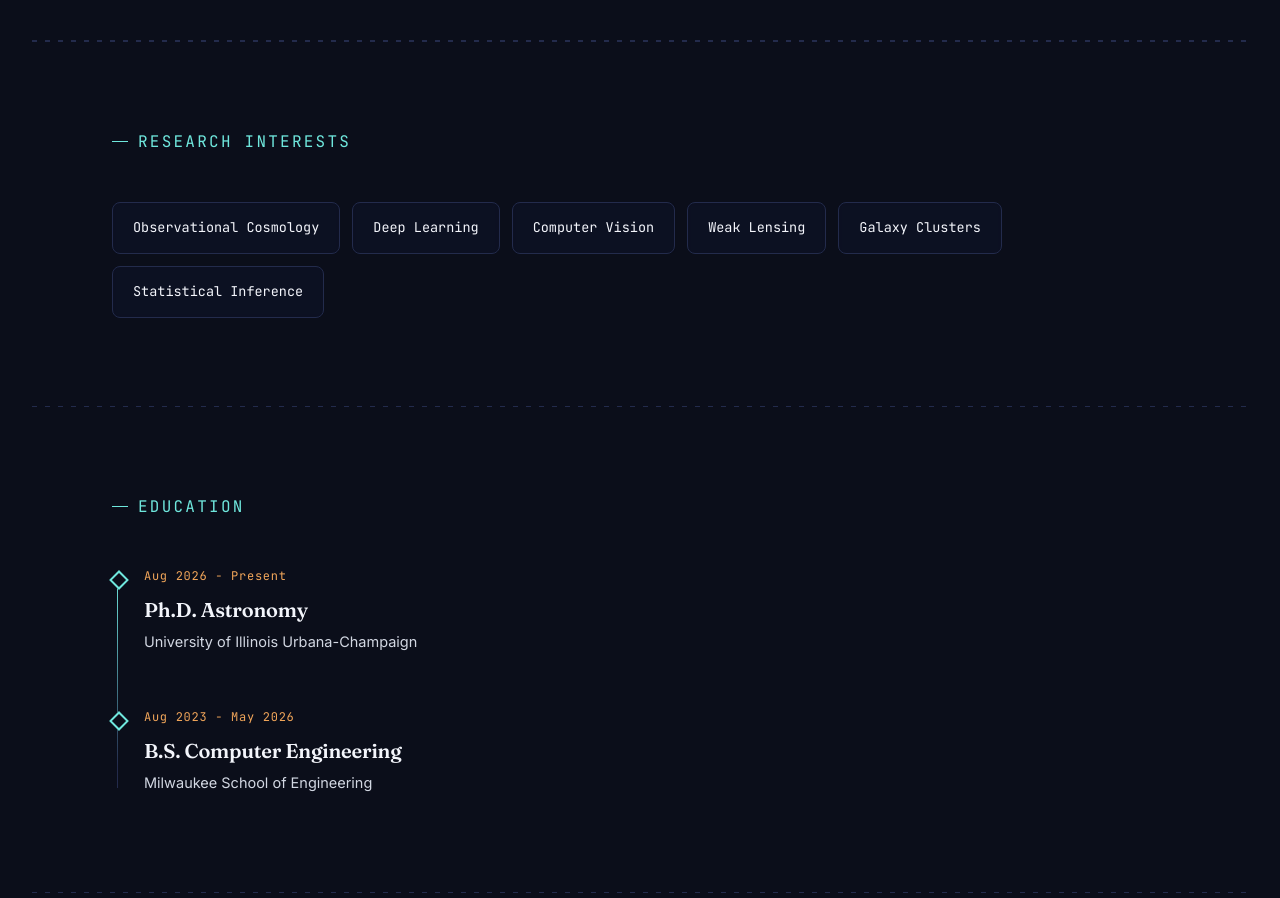
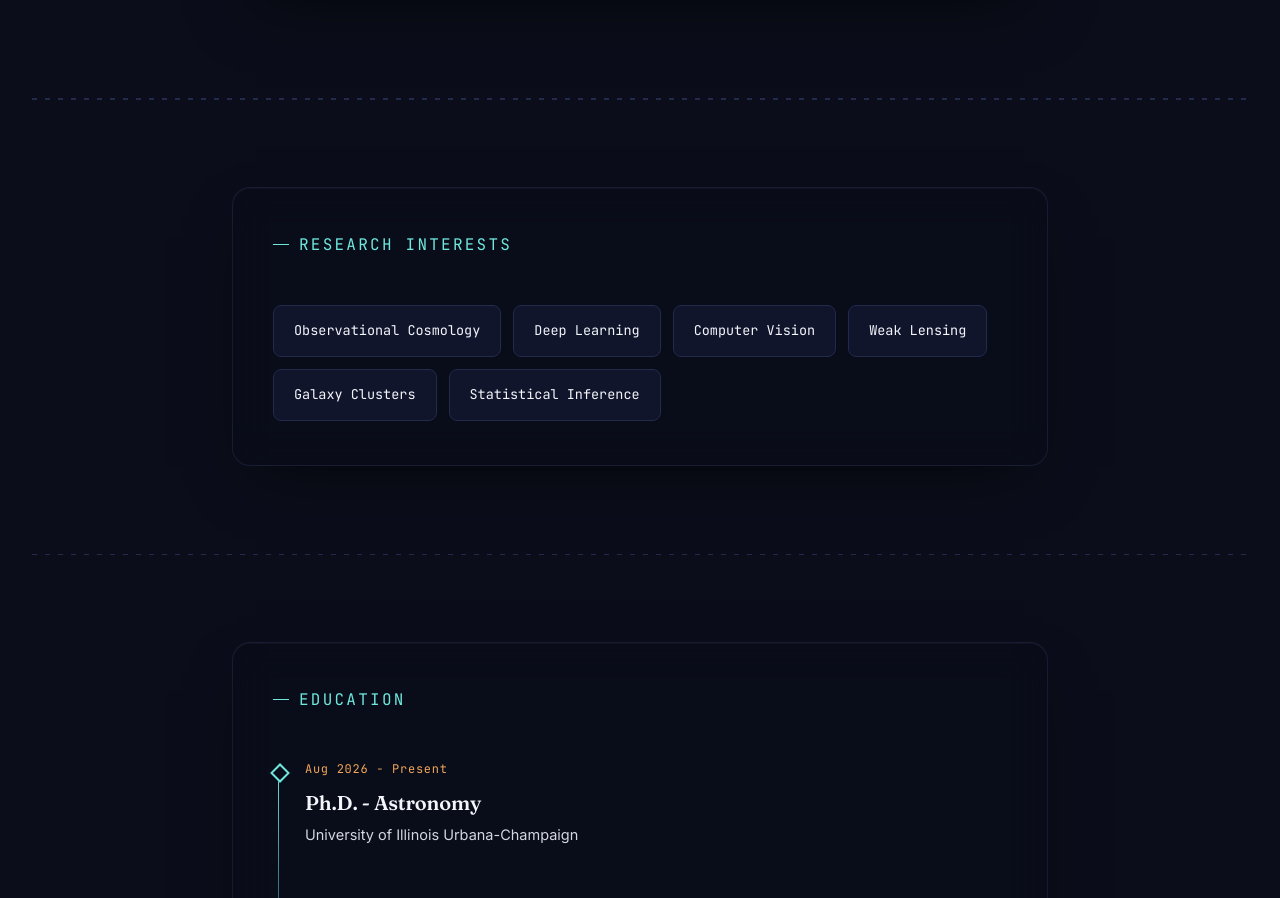
Before and after one commit to holdentruman/holdentruman.github.io, a plain HTML site: page index.html in a window 1280 px wide. Shown: the part 880-1778 px from the top of the page. Drawn offline with Linux system fonts and the light colour scheme; animation ran at ten frames a second.

Commit message:
Update index.html

```diff
--- a/index.html
+++ b/index.html
@@ -20,7 +20,7 @@
   --cyan-dim:rgba(111,231,221,0.10);
   --amber:#F2A65A;
   --amber-dim:rgba(242,166,90,0.12);
-  --max:1120px;
+  --max:880px;
 }
 
 *{margin:0;padding:0;box-sizing:border-box;}
@@ -46,6 +46,22 @@
 }
 
 .wrap{max-width:var(--max);margin:0 auto;padding:0 32px;position:relative;z-index:1;}
+
+/* ---------- READABILITY PANEL ---------- */
+/* Sits behind the text content so copy stays legible over the animated nebula/starfield */
+.panel{
+  position:relative;
+  background:rgba(9,12,24,0.68);
+  backdrop-filter:blur(18px) saturate(120%);
+  -webkit-backdrop-filter:blur(18px) saturate(120%);
+  border:1px solid rgba(35,43,76,0.55);
+  border-radius:18px;
+  padding:44px 40px;
+  box-shadow:0 24px 60px -24px rgba(0,0,0,0.65), inset 0 1px 0 rgba(255,255,255,0.03);
+}
+@media (max-width:640px){
+  .panel{padding:30px 20px;border-radius:14px;}
+}
 
 a{color:inherit;text-decoration:none;}
 
@@ -178,13 +194,14 @@
   font-size:17px;color:var(--slate);max-width:58ch;margin-bottom:32px;
 }
 
-.btn-row{display:flex;flex-wrap:wrap;gap:12px;margin-bottom:40px;}
+.btn-row{display:flex;flex-wrap:wrap;gap:12px;margin-bottom:8px;}
 .btn{
   display:inline-flex;align-items:center;gap:8px;
   padding:11px 18px;border-radius:6px;
   border:1px solid var(--grid-line);
   font-family:'JetBrains Mono',monospace;font-size:13px;
   color:var(--star);
+  background:rgba(16,21,43,0.6);
   transition:border-color 0.2s ease, color 0.2s ease, background 0.2s ease;
 }
 .btn svg{width:15px;height:15px;flex-shrink:0;}
@@ -217,7 +234,7 @@
   font-family:'JetBrains Mono',monospace;
   font-size:13.5px;
   color:var(--star);
-  background:rgba(16,21,43,0.55);
+  background:rgba(20,26,52,0.75);
   backdrop-filter:blur(2px);
   transition:border-color 0.2s ease, transform 0.15s ease;
 }
@@ -335,6 +352,7 @@
 
 <header class="hero" id="overview">
   <div class="wrap">
+    <div class="panel">
       <div class="profile-row">
         <div class="avatar"><img src="headshot.png" alt="Holden Truman" style="width:100%;height:100%;border-radius:50%;object-fit:cover;"></div>
         <div>
@@ -372,10 +390,12 @@
         </a>
       </div>
     </div>
+  </div>
 </header>
 
 <section id="interests">
   <div class="wrap">
+    <div class="panel">
       <div class="section-head">
         <div class="eyebrow">Research Interests</div>
       </div>
@@ -388,23 +408,26 @@
         <div class="interest-cell reticle">Statistical Inference</div>
       </div>
     </div>
+  </div>
 </section>
 
 <section id="education">
   <div class="wrap">
+    <div class="panel">
       <div class="section-head">
         <div class="eyebrow">Education</div>
       </div>
       <div class="timeline">
         <div class="tl-item">
           <span class="tl-date">Aug 2026 - Present</span>
-        <h3>Ph.D. Astronomy</h3>
+          <h3>Ph.D. - Astronomy</h3>
           <div class="tl-org">University of Illinois Urbana-Champaign</div>
         </div>
         <div class="tl-item">
           <span class="tl-date">Aug 2023 - May 2026</span>
-        <h3>B.S. Computer Engineering</h3>
+          <h3>B.S. - Computer Engineering</h3>
           <div class="tl-org">Milwaukee School of Engineering</div>
+        </div>
       </div>
     </div>
   </div>
@@ -412,6 +435,7 @@
 
 <section id="research">
   <div class="wrap">
+    <div class="panel">
       <div class="section-head">
         <div class="eyebrow">Research</div>
       </div>
@@ -430,10 +454,12 @@
         </div>
       </div>
     </div>
+  </div>
 </section>
 
 <section id="presentations">
   <div class="wrap">
+    <div class="panel">
       <div class="section-head">
         <div class="eyebrow">Conference Presentations</div>
       </div>
@@ -468,10 +494,12 @@
         </div>
       </div>
     </div>
+  </div>
 </section>
 
 <section id="teaching">
   <div class="wrap">
+    <div class="panel">
       <div class="section-head">
         <div class="eyebrow">Teaching</div>
       </div>
@@ -489,6 +517,7 @@
           <div class="course">
             <span class="course-code">CSC 1120</span>
             <span class="course-name">Data Structures and Graphical Interfaces</span>
+          </div>
         </div>
       </div>
     </div>
@@ -542,7 +571,7 @@
   }
 
   function initNebula(){
-    const cx = W*0.80;
+    const cx = W*0.90;
     const cy = H*0.24;
     const coreR = Math.min(W,H)*0.22;
     const numArms = 8;
```
Lines whose indentation alone changed are shown as unchanged.
